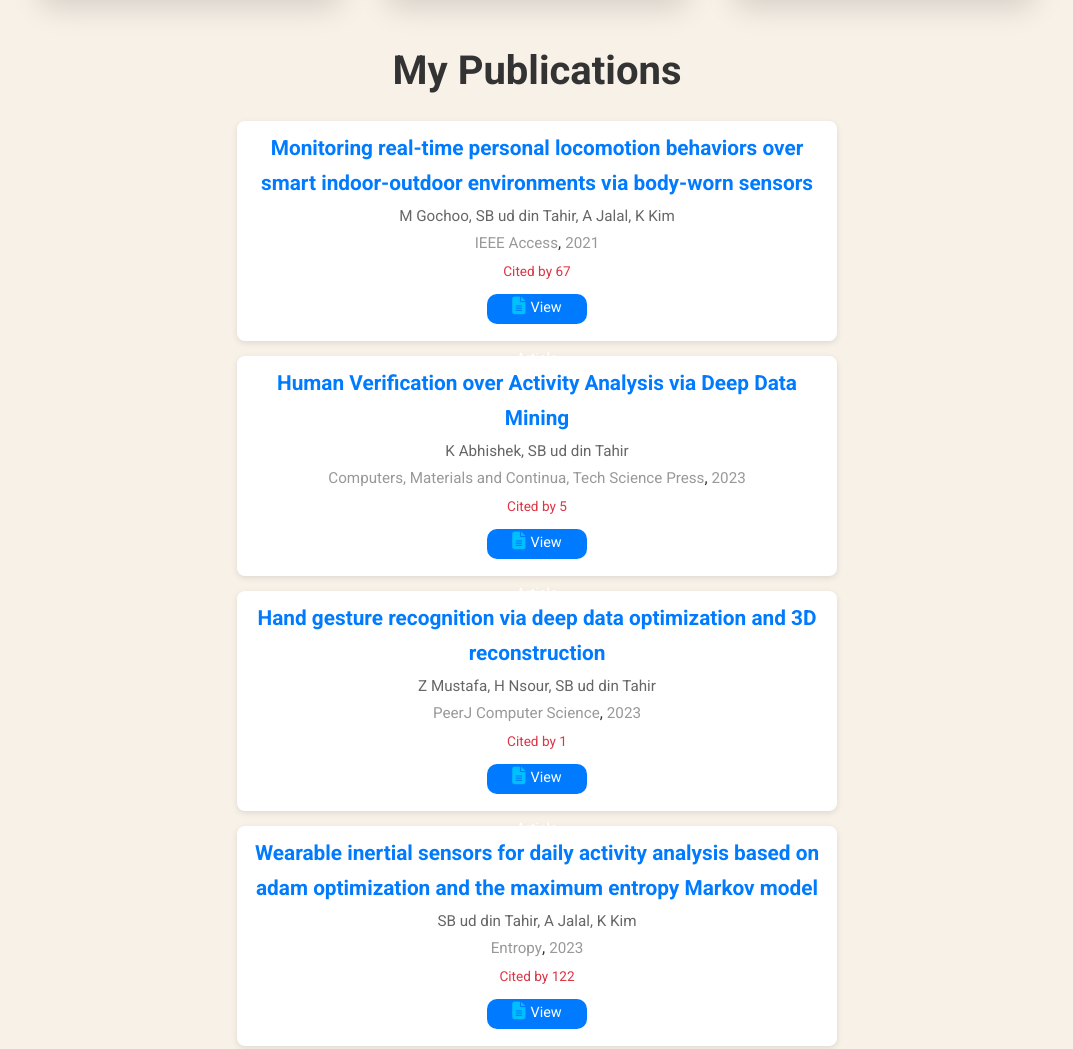
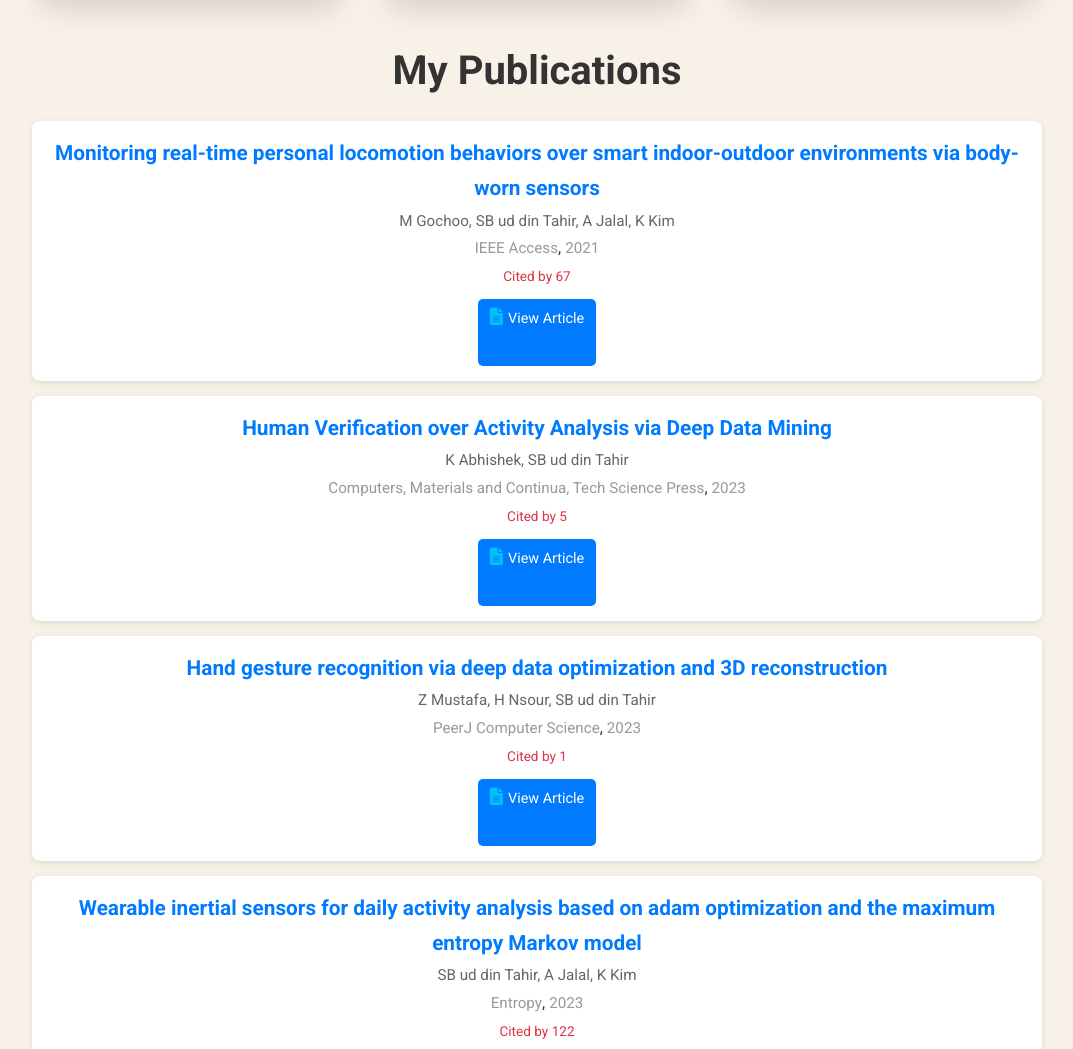
Before and after one commit to sheikhbadar/portfolio, a plain HTML site: page index.html in a window 1280 px wide. Shown: the part 1330-2379 px from the top of the page, without its empty margins (103-1176 px from the left). Drawn offline with Linux system fonts and the light colour scheme.

Commit message:
index.html

```diff
--- a/index.html
+++ b/index.html
@@ -68,9 +68,7 @@
             margin-top: 1.5rem; /* Space between h1 and h2 */
             font-size: 1.5rem; /* Adjust size as necessary */
             color: #FFE4E1; /* Example color for h2 */
-            opacity: 0; /* Start invisible */
-            animation: fadeIn 1s forwards 1; /* Fade-in effect after h1 animation */
-        }
+                    }
 
         @keyframes typewriter {
             from {
@@ -185,7 +183,7 @@
             margin-bottom: 2rem;
         }
 
-.container strong {
+.container i {
             font-size: 1.1rem;
             color: #00BFFF;
             margin-bottom: 2rem;
@@ -266,16 +264,10 @@
     background-color: #ffffff;
     border: none; /* Remove border for a cleaner look */
     border-radius: 8px; /* Slightly reduce border radius */
-    padding: 10px 15px; /* Reduced padding for compactness */
-    margin: 15px auto; /* Set top/bottom margin to 10px, left/right margin to auto */
+    padding: 15px; /* Reduce padding for compactness */
+    margin: 15px 0; /* Adjust margins */
     box-shadow: 0 2px 6px rgba(0, 0, 0, 0.1); /* Subtle shadow */
     transition: transform 0.3s, box-shadow 0.3s;
-    max-width: 600px; /* Set a smaller max width */
-    height: 220px;
-	width: auto; /* Set a fixed height */
-}
-
-
 }
 
 /* Hover effect for publication cards */
@@ -319,15 +311,12 @@
 /* Link button styles */
 .link {
     display: inline-block;
-    width: 100px;   /* Set a small width */
-    height: 30px;  /* Set a small height */
-    background-color: lightblue;
     margin-top: 10px; /* Less margin for compactness */
     text-decoration: none;
     color: #fff;
     background-color: #007bff;
-    padding: 2px 8px; /* Adjust padding */
-    border-radius: 10px; /* Slightly less rounding */
+    padding: 8px 12px; /* Adjust padding */
+    border-radius: 5px; /* Slightly less rounding */
     font-size: 0.9em;
     transition: background-color 0.3s;
 }
```
